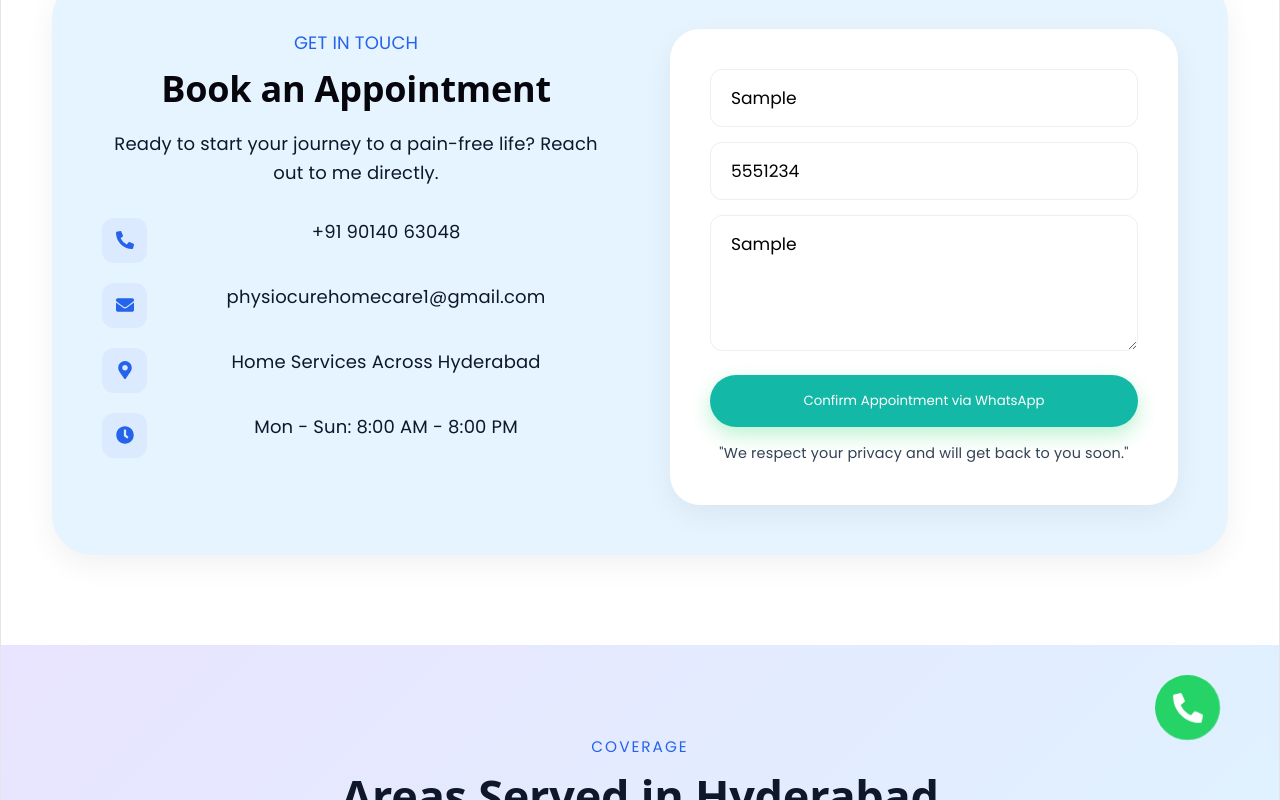
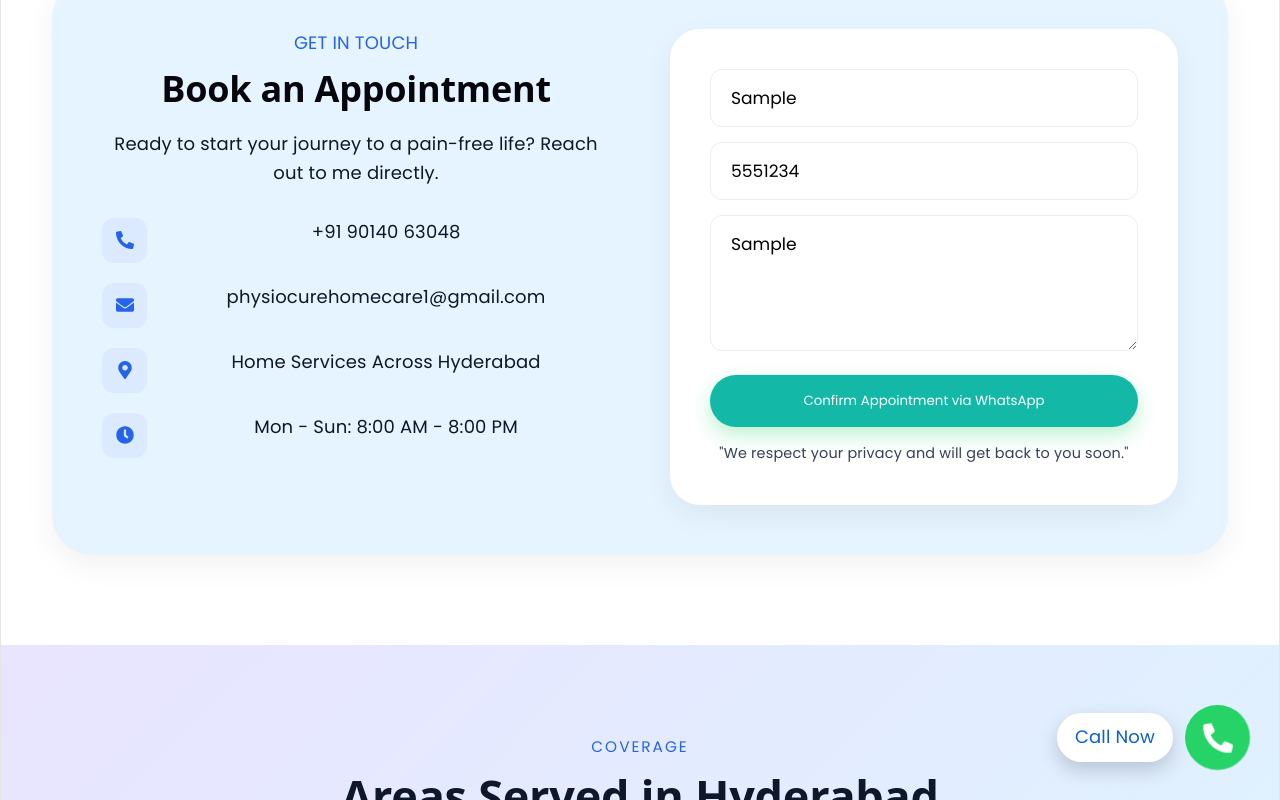
Before and after one commit to Taskeen04/PhysioCureHome-Care, a React (Vite) app: page / in a window 1280 px wide. Both pictures are taken after typing "Sample", "5551234", "Sample" into the empty fields and a click on the button "Confirm Appointment via WhatsApp". Shown: the part 2914-3714 px from the top of the page. Built offline with nearby package versions, Linux system fonts and the light colour scheme.

Commit message:
Fixed with ai studio

```diff
--- a/src/App.css
+++ b/src/App.css
@@ -560,9 +560,6 @@ footer {
 }
 
 .float-wa {
-  position: fixed;
-  bottom: 30px;
-  right: 30px;
   width: 65px;
   height: 65px;
   background: #25D366;
@@ -574,87 +571,97 @@ footer {
   font-size: 30px;
   text-decoration: none;
   z-index: 9999;
-}
-.call-wrapper{
-position:fixed;
-bottom:30px;
-right:30px;
-z-index:9999;
-display:flex;
-align-items:center;
-flex-direction:row-reverse;
-gap:14px;
-animation:callBounce 4s infinite;
+  position: relative;
+  flex-shrink: 0;
+  animation: buttonBounce 4s infinite;
 }
 
-.call-text{
-background:#fff;
-color:#0b5ed7;
-font-weight:700;
-padding:10px 18px;
-border-radius:40px;
-box-shadow:0 8px 20px rgba(0,0,0,.18);
-opacity:0;
-transform:translateX(-15px);
-animation:showBubble 7s infinite;
-white-space:nowrap;
-margin-right:10px;
+.call-wrapper {
+  position: fixed;
+  bottom: 30px;
+  right: 30px;
+  z-index: 9999;
+  display: flex;
+  align-items: center;
+  flex-direction: row;
+  justify-content: flex-end;
+  gap: 12px;
+  pointer-events: none;
 }
 
-@keyframes showBubble{
-
-0%{
-opacity:0;
-transform:translateX(-15px);
+.call-wrapper * {
+  pointer-events: auto;
 }
 
-5%{
-opacity:1;
-transform:translateX(0);
+.call-text {
+  background: #fff;
+  color: #0b5ed7;
+  font-weight: 700;
+  padding: 10px 18px;
+  border-radius: 40px;
+  box-shadow: 0 8px 20px rgba(0,0,0,0.18);
+  opacity: 0;
+  transform: translate3d(-20px, 0, 0);
+  animation: showBubble 8s infinite;
+  white-space: nowrap;
+  visibility: hidden;
 }
 
-35%{
-opacity:1;
+@keyframes showBubble {
+  0% {
+    opacity: 0;
+    transform: translate3d(-20px, 0, 0);
+    visibility: hidden;
   }
-
-45%{
-opacity:0;
-transform:translateX(-15px);
+  1% {
+    visibility: visible;
   }
-
-100%{
-opacity:0;
+  10% {
+    opacity: 1;
+    transform: translate3d(0, 0, 0);
+    visibility: visible;
+  }
+  35% {
+    opacity: 1;
+    transform: translate3d(0, 0, 0);
+    visibility: visible;
+  }
+  45% {
+    opacity: 0;
+    transform: translate3d(-20px, 0, 0);
+    visibility: visible;
+  }
+  46% {
+    visibility: hidden;
+  }
+  100% {
+    opacity: 0;
+    transform: translate3d(-20px, 0, 0);
+    visibility: hidden;
   }
 }
 
-@keyframes callBounce{
-
-0%,100%{
-transform:translateY(0);
+@keyframes buttonBounce {
+  0%, 100% {
+    transform: translate3d(0, 0, 0) scale(1);
   }
-
-5%{
-transform:translateY(-22px) scale(1.08);
+  5% {
+    transform: translate3d(0, -26px, 0) scale(1.1);
   }
-
-10%{
-transform:translateY(0);
+  10% {
+    transform: translate3d(0, 0, 0) scale(1);
   }
-
-15%{
-transform:translateY(-18px) scale(1.05);
+  15% {
+    transform: translate3d(0, -18px, 0) scale(1.06);
   }
-
-20%{
-transform:translateY(0);
+  20% {
+    transform: translate3d(0, 0, 0) scale(1);
   }
-
-25%{
-transform:translateY(-12px);
+  25% {
+    transform: translate3d(0, -10px, 0) scale(1.02);
   }
-
-30%{
-transform:translateY(0);
+  30% {
+    transform: translate3d(0, 0, 0) scale(1);
   }
 }
 /* Core Web Vitals Optimization: content-visibility & render containment */
--- a/src/App.jsx
+++ b/src/App.jsx
@@ -501,8 +501,7 @@ export default function App() {
   return (
     <>
       <div className="call-wrapper">
-  <span className="call-text">📞 Call Now</span>
-
+        <span className="call-text">Call Now</span>
         <a
           href="tel:+919014063048"
           className="float-wa"
```
Lines whose indentation alone changed are shown as unchanged.
